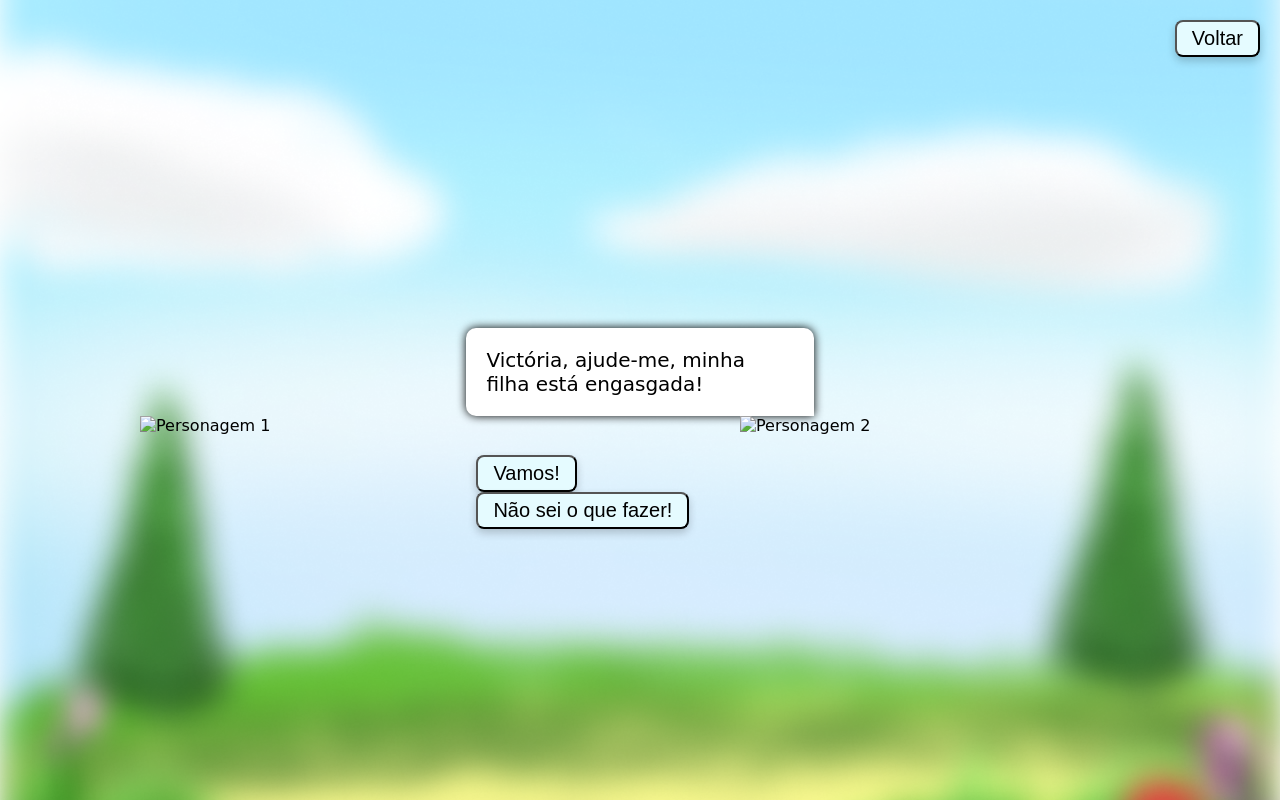
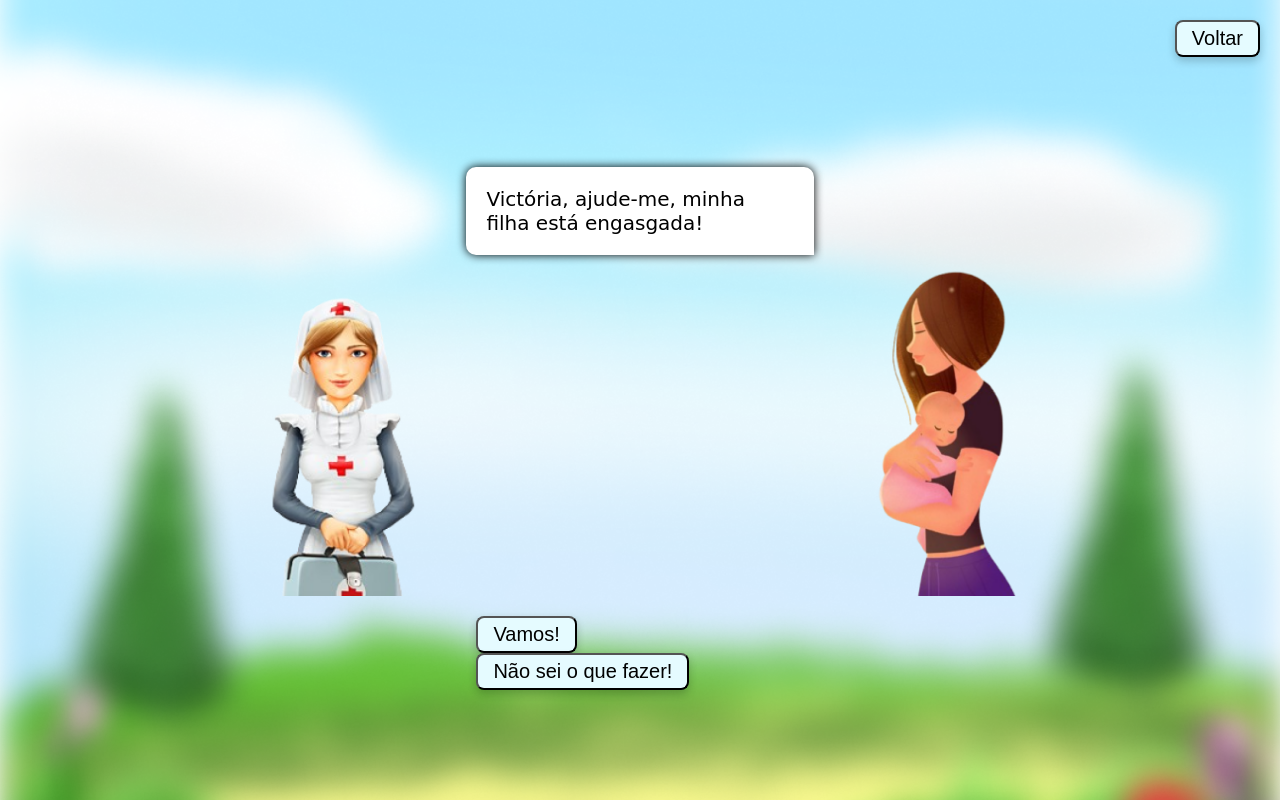
Before and after one commit to lucasferro0/desengasgo-ifal, a plain HTML site: page views/tela2.html in a window 1280 px wide. Drawn offline with Linux system fonts and the light colour scheme; the site is published under a folder, as on GitHub Pages, so addresses that start at the root find nothing.

Commit message:
fix(imagens): mostra imagens corretamente

```diff
--- a/views/tela2.html
+++ b/views/tela2.html
@@ -16,8 +16,8 @@
         <p>Victória, ajude-me, minha filha está engasgada!</p>
       </div>
       <div class="content-img">
-        <img src="/img/enfermeira-removebg-preview 1.png" id="personagem1" alt="Personagem 1">
-        <img src="/img/mother_with_baby-removebg-preview 1.png" id="personagem2" alt="Personagem 2">
+        <img src="../img/enfermeira-removebg-preview 1.png" id="personagem1" alt="Personagem 1">
+        <img src="../img/mother_with_baby-removebg-preview 1.png" id="personagem2" alt="Personagem 2">
       </div>
       <div class="buttons">
         <button class="button-vamos" type="button">Vamos!</button>
```
Also changed, not shown: views/tela1.html (+1 -1 lines).
